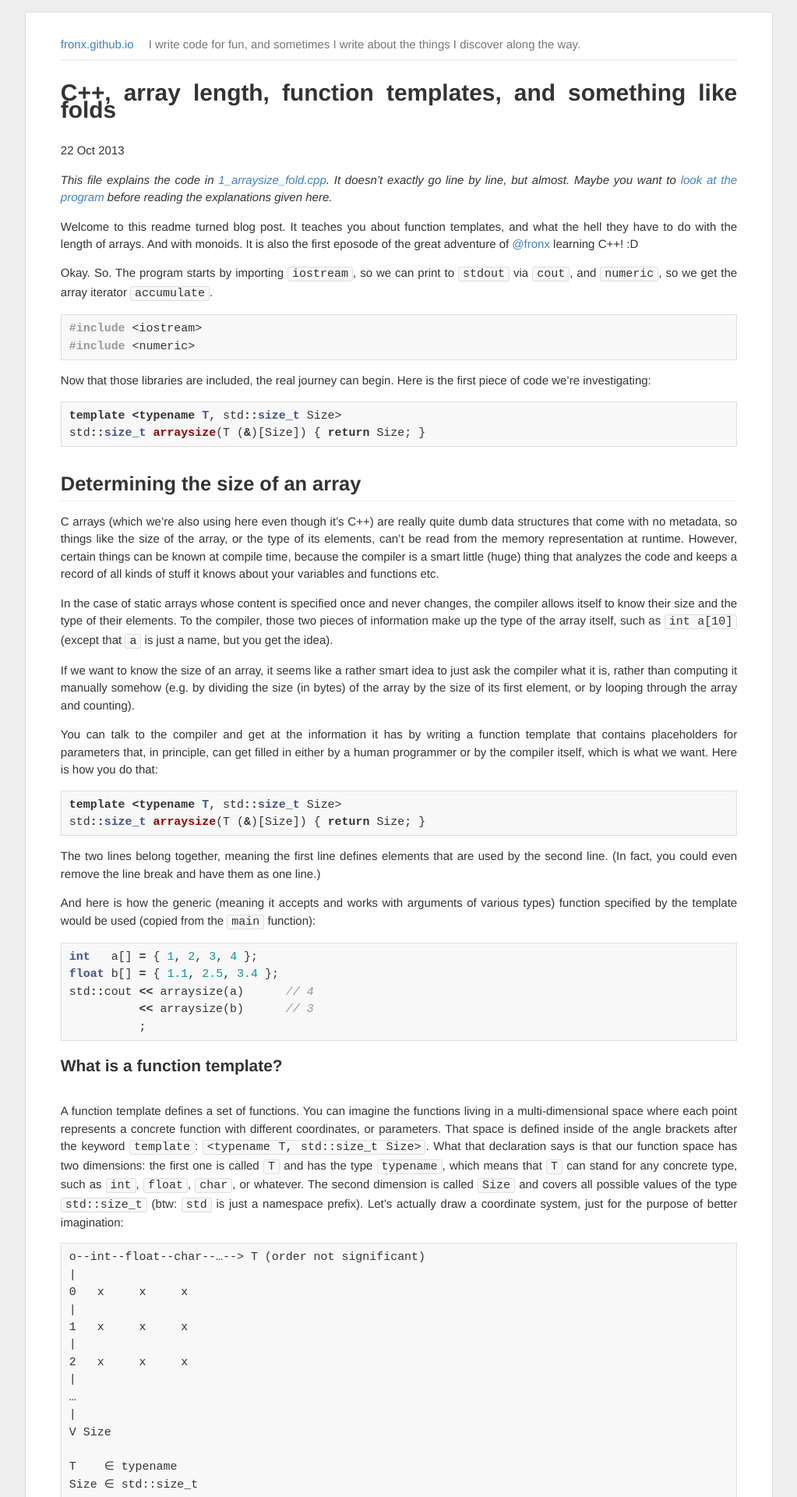
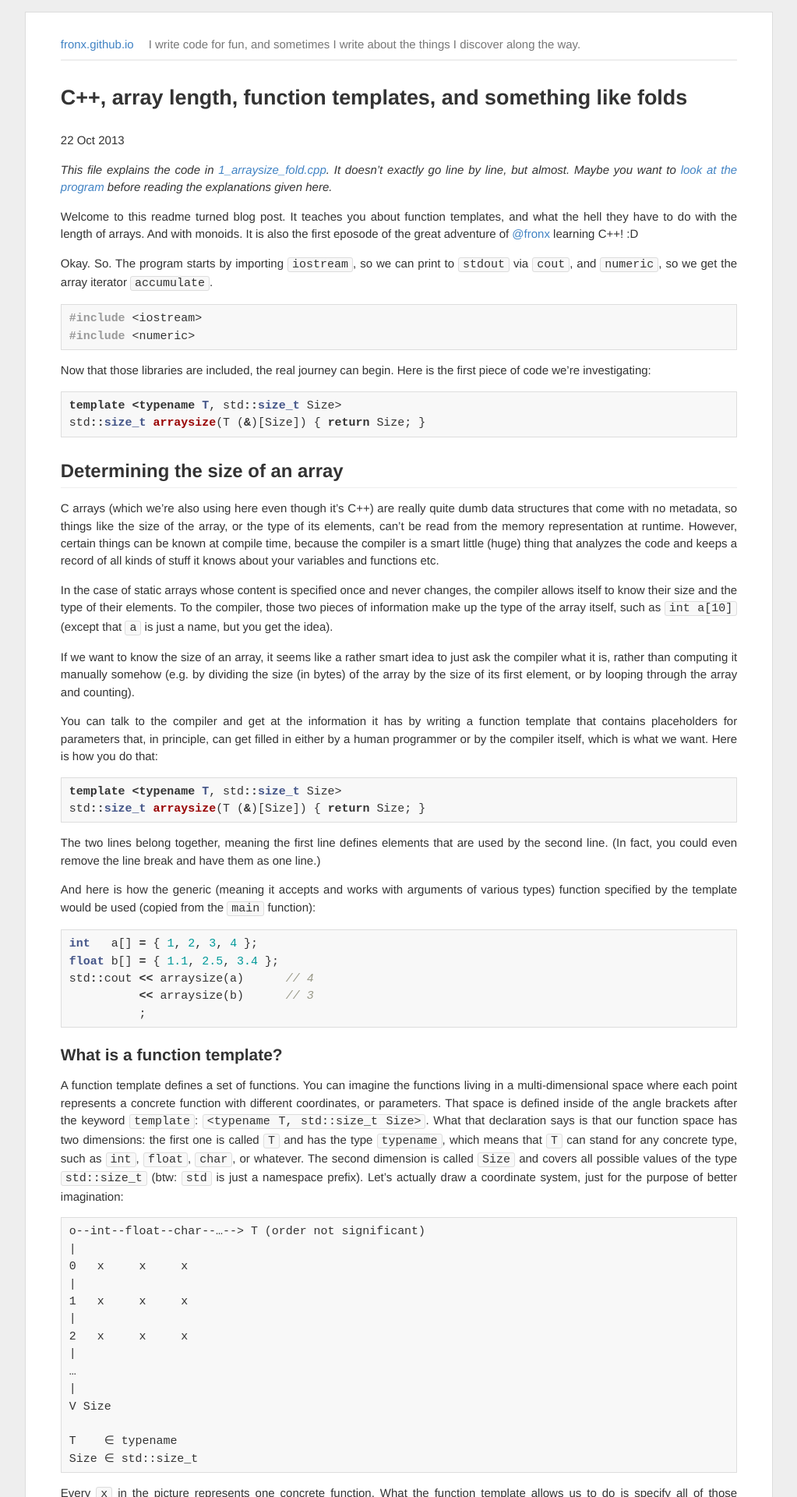
Before and after one commit to fronx/fronx.github.io, a Jekyll site: the page built from _posts/2013-10-22-cpp_arraysize_fold.md, in a window 1280 px wide. Shown: the top 1920 px of the page at 78% size, without its empty margins (128-1151 px from the left). Built offline with Jekyll 4.4.1, drawn with Linux system fonts in a browser that asks for light colours; Markdown is read by kramdown in place of the engine named in the settings.

Commit message:
headline styling

```diff
--- a/css/main.css
+++ b/css/main.css
@@ -9,8 +9,7 @@ body {
   padding-bottom: 2em;
 }
 
-h1, h2, h3, h4, h5, h6 { font-size: 100%; }
-h1 { margin-bottom: 1em; }
+h1, h2, h3, h4, h5, h6 { font-size: 100%; line-height: 1.3; }
 p { margin: 1em 0; font-size: 15px; }
 a         { color: #4183C4; text-decoration: none; }
 a:hover   { text-decoration: underline; }
@@ -76,15 +75,19 @@ ul.posts span {
 }
 
 h1 {
-  font-size: 2em;
+  margin-bottom: 1em;
+  font-size: 1.8em;
 }
 h2 {
-  font-size: 1.7em;
+  font-size: 1.6em;
   border-bottom: 1px solid #EEE;
   margin: 1em 0 15px;
   line-height: 1.7;
 }
-h3 { font-size: 1.4em; padding: 1em 0;}
+h3 {
+  font-size: 1.4em;
+  padding: 1em 0 0 0; /* expects paragraphs below it */
+}
 
 p code {
   white-space: nowrap;
```
